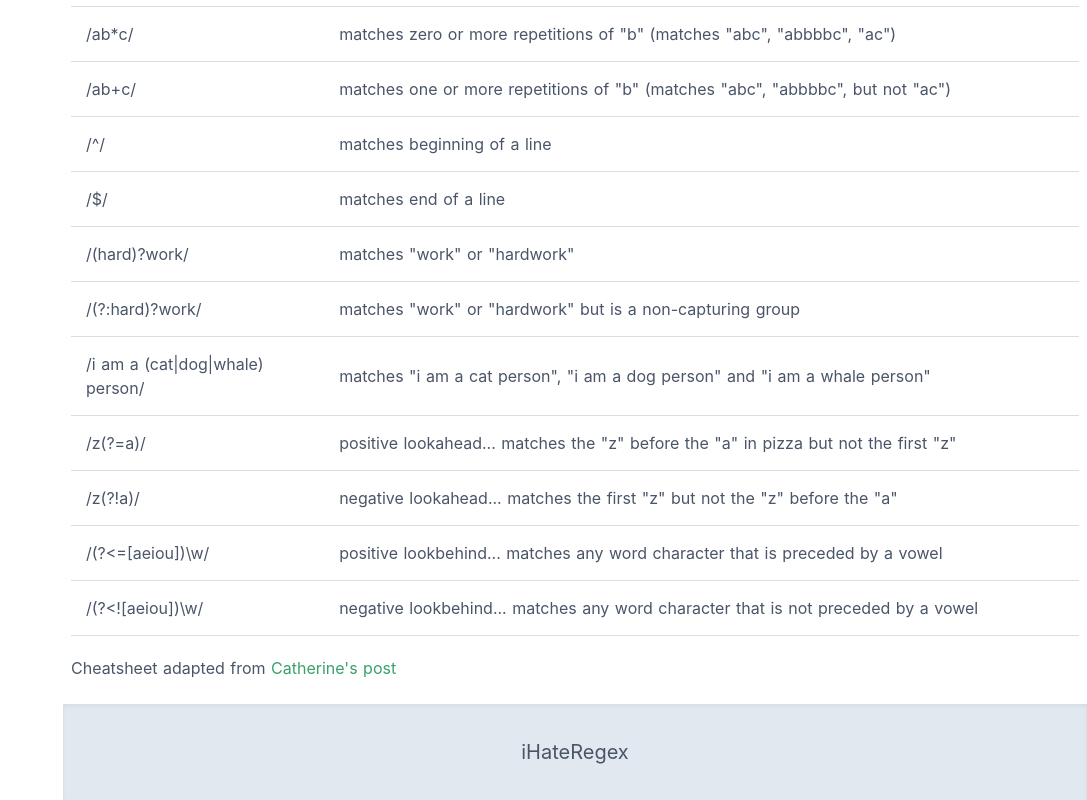
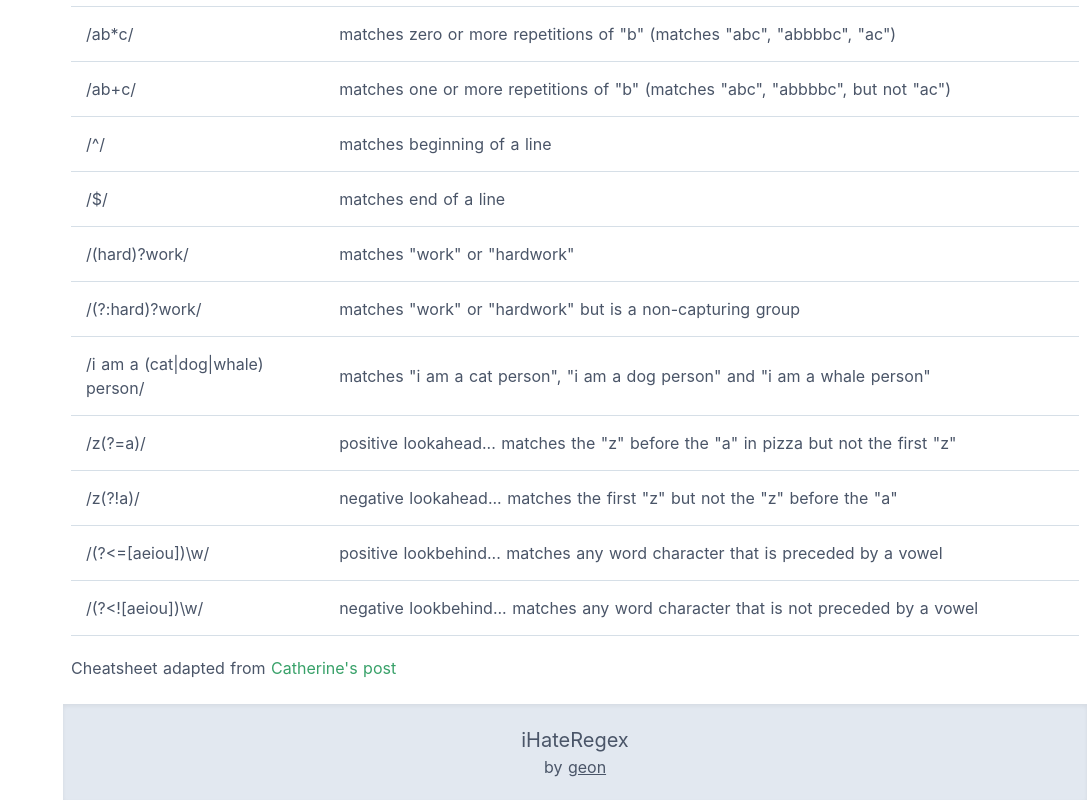
Before and after one commit to ShinyStar715/i-hate-regex, a Nuxt app: page /cheatsheet in a window 1280 px wide. Shown: the part 1553-2353 px from the top of the page, without its empty margins (193-1280 px from the left). Built offline with nearby package versions, Linux system fonts and the light colour scheme; what vue-fuse would draw is missing.

Commit message:
added footer link

```diff
--- a/components/layout-g/base/post.vue
+++ b/components/layout-g/base/post.vue
@@ -32,7 +32,15 @@
             <div class="px-2 text-xl">
               iHateRegex
             </div>
-            <!-- <div class="px-2">by <a href="https://geongeorge.com/" class="underline" target="_blank">geon</a></div> -->
+            <div class="px-2">
+              by
+              <a
+                href="https://geongeorge.com/"
+                class="underline"
+                target="_blank"
+                >geon</a
+              >
+            </div>
           </div>
         </div>
       </div>
```
